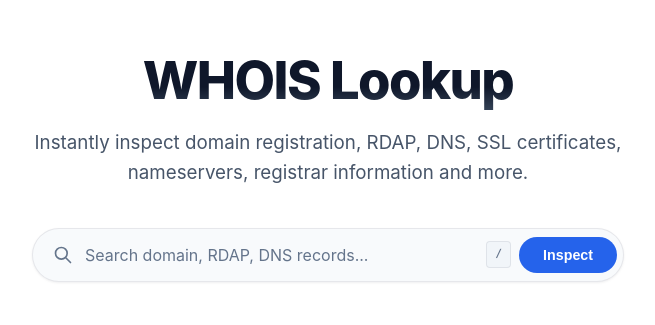
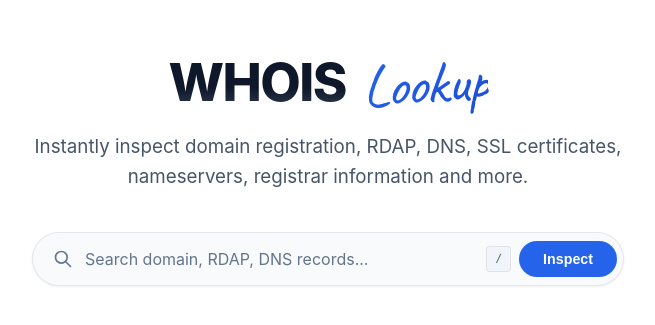
Before and after one commit to zakisheriff/WHOIS-Lookup, a Next.js app: page / in a window 1280 px wide. Shown: the part 213-538 px from the top of the page, without its empty margins (312-967 px from the left). Built offline with nearby package versions, Linux system fonts and the light colour scheme.

Commit message:
style: render Lookup title text in handwritten signature font

```diff
--- a/src/app/layout.tsx
+++ b/src/app/layout.tsx
@@ -1,5 +1,11 @@
 import type { Metadata } from 'next';
+import { Caveat } from 'next/font/google';
 import './globals.css';
+
+const caveat = Caveat({
+  variable: '--font-signature',
+  subsets: ['latin'],
+});
 
 export const metadata: Metadata = {
   title: 'WHOIS Lookup & Domain Intelligence - The Atom',
@@ -95,7 +101,7 @@ export default function RootLayout({
   };
 
   return (
-    <html lang="en">
+    <html lang="en" className={caveat.variable}>
       <head>
         <script
           type="application/ld+json"
--- a/src/app/page.tsx
+++ b/src/app/page.tsx
@@ -50,7 +50,7 @@ export default function Home() {
           style={{ display: 'flex', flexDirection: 'column', alignItems: 'center', width: '100%' }}
         >
           <motion.div className={styles.hero} variants={itemVariants} style={{ marginBottom: '32px' }}>
-            <h1 className={styles.title}>WHOIS Lookup</h1>
+            <h1 className={styles.title}>WHOIS <span className={styles.signature}>Lookup</span></h1>
             <p className={styles.subtitle}>
               Instantly inspect domain registration, RDAP, DNS, SSL certificates, nameservers, registrar information and more.
             </p>
--- a/src/styles/Home.module.css
+++ b/src/styles/Home.module.css
@@ -50,6 +50,18 @@
   background: linear-gradient(to bottom, #0f172a 60%, #334155);
   -webkit-background-clip: text;
   -webkit-text-fill-color: transparent;
+}
+
+.signature {
+  font-family: var(--font-signature), 'Caveat', cursive;
+  font-size: 4rem;
+  font-weight: 400;
+  display: inline-block;
+  background: linear-gradient(135deg, var(--accent), #1d4ed8);
+  -webkit-background-clip: text;
+  -webkit-text-fill-color: transparent;
+  transform: rotate(-3deg) translateY(2px);
+  margin-left: 6px;
 }
 
 .subtitle {
```
